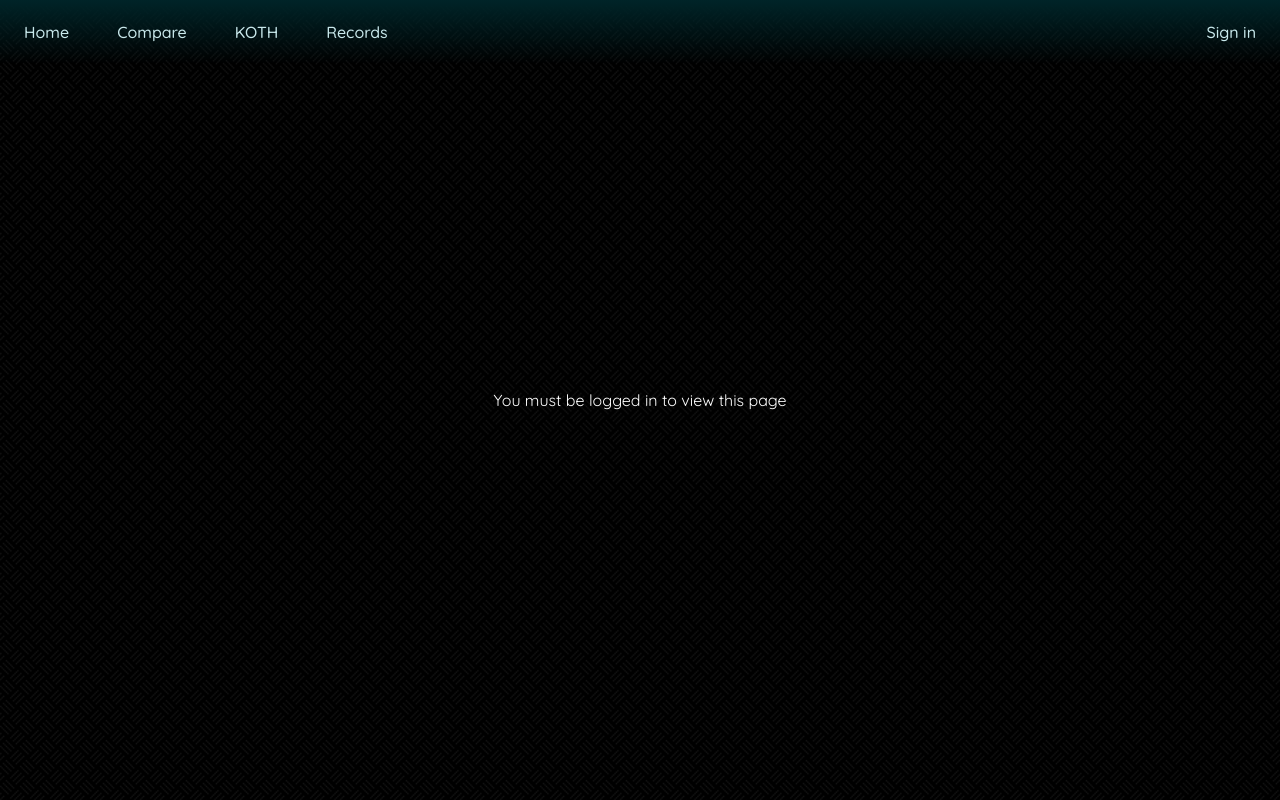
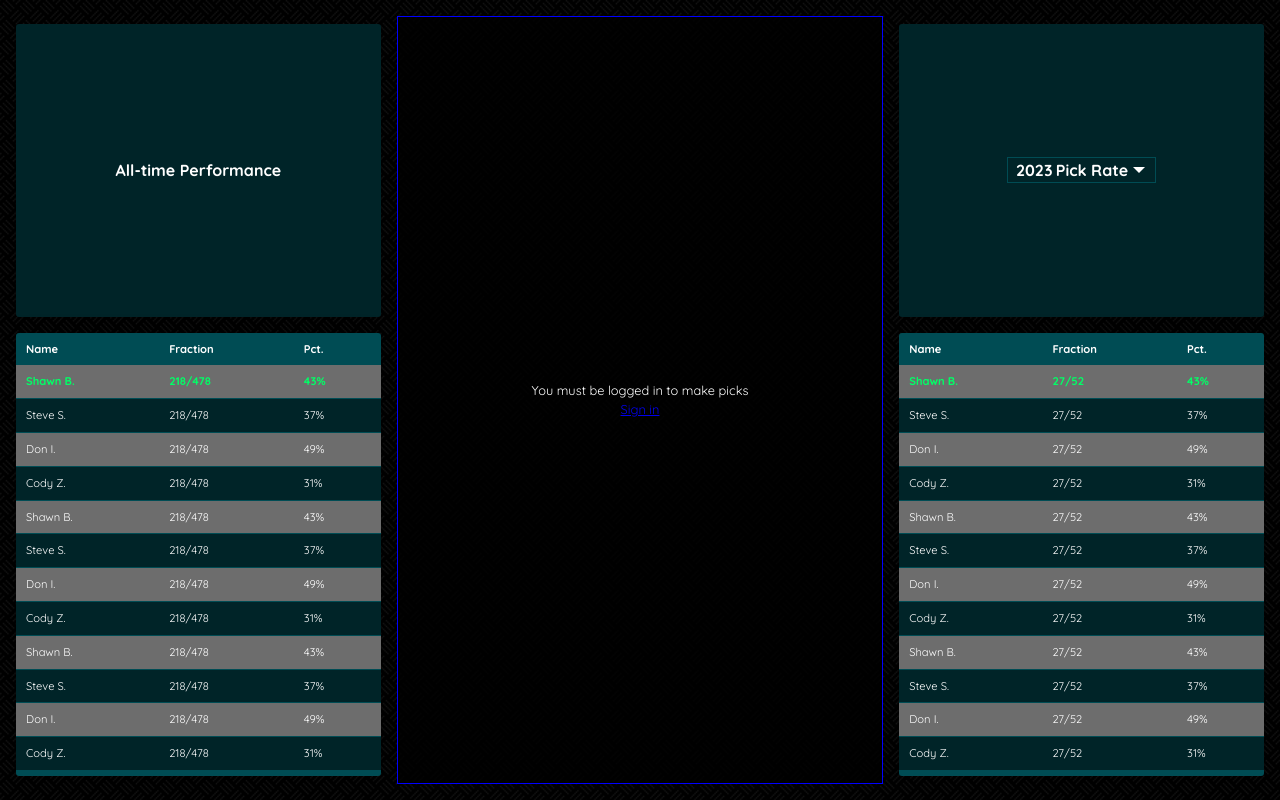
Before and after one commit to sballay8734/mern-league-website, a React (Vite) app in the folder client/: page /picks in a window 1280 px wide. Built offline with nearby package versions, Linux system fonts and the light colour scheme; no server answers.

Commit message:
Style picks page & modify home page

```diff
--- a/client/src/App.scss
+++ b/client/src/App.scss
@@ -19,6 +19,7 @@ main.eagles {
   --primary-color-lighter: rgb(201, 233, 236);
   --primary-color-darker: rgba(0, 36, 40, 1);
   --primary-color-darker-fade: rgba(0,76,84,0);
+  --primary-color-darker-hover: rgb(0, 28, 30);
   --primary-color-darker-active: rgb(0, 21, 23);
   --white: rgba(255,255,255,1);
   --white-active: rgb(189, 189, 189);
--- a/client/src/components/Header/Header.scss
+++ b/client/src/components/Header/Header.scss
@@ -4,10 +4,10 @@
   position: fixed;
   width: 100%;
   height: 100px;
-  // border: 1px solid red;
   transform: translateY(-75px);
   transition: all 300ms;
-  @media screen and (max-width: 768px) {
+  display: none;
+  @media screen and (max-width: 820px) {
     display: none;
   }
   .hover-image {
@@ -100,7 +100,7 @@
   align-items: center;
   justify-content: center;
   z-index: 1;
-  @media screen and (min-width: 769px) {
+  @media screen and (min-width: 821px) {
     display: none;
   }
   .menu-icon {
@@ -116,8 +116,17 @@
     align-items: center;
     justify-content: center;
     z-index: 2;
+    // box-shadow: rgba(3, 165, 46, 0.4) 0px 7px 29px 0px;
+    cursor: pointer;
+    transition: all 300ms;
+    &:hover {
+      opacity: 0.9;
+      // box-shadow: rgba(3, 165, 46, 0.6) 0px 7px 29px 0px;
+      transition: all 300ms;
+    }
     &:active {
       opacity: 0.8;
+      transition: all 300ms;
     }
   }
   .side-nav {
@@ -162,6 +171,14 @@
       .nav-top, .nav-bottom {
         opacity: 1;
         transition: all 200ms;
+        a {
+          &:hover {
+            background-color: var(--primary-color-darker-hover);
+          }
+          &:active {
+            background-color: var(--primary-color-darker-active);
+          }
+        }
       }
     }
     .nav-top {
@@ -185,7 +202,6 @@
       border-bottom: 0.5px solid var(--primary-color);
       &:active {
         background-color: rgb(18, 18, 18);
-        color: rgb(125, 125, 125);
       }
     }
     }
@@ -214,7 +230,6 @@
           border-top: 0.5px solid var(--primary-color);
         }
       &:active {
-        color: rgb(125, 125, 125);
         background-color: var(--primary-color-darker-active);
       }
     }
--- a/client/src/index.scss
+++ b/client/src/index.scss
@@ -66,3 +66,7 @@ p, h1, h2, h3, h4, h5, h6 {
   top: 0;
   left: 0;
 }
+
+input::placeholder {
+  opacity: 0.3;
+}
--- a/client/src/pages/HomePage/HomePage.scss
+++ b/client/src/pages/HomePage/HomePage.scss
@@ -1,20 +1,20 @@
 .circle__center {
-  position: relative;
+  position: absolute;
   height: 25rem;
   width: 25rem;
   display: flex;
   align-items: center;
   justify-content: center;
-  /* background-color: rgb(255, 255, 255); */
   border-radius: 100%;
 }
 
 .established {
-  position: absolute;
+  height: 20%;
+  display: flex;
+  align-items: center;
   color: var(--primary-color);
   font-size: 1.5rem;
   opacity: 0.5;
-  bottom: 50px;
 }
 
 .greeting {
@@ -23,9 +23,10 @@
   font-weight: 400;
   opacity: 0.7;
   font-size: 1.5rem;
-  position: absolute;
-  top: 60px;
   padding: 0 1rem;
+  height: 20%;
+  display: flex;
+  align-items: center;
   @media screen and (max-width: 400px) {
     font-size: 1rem;
   }
@@ -35,17 +36,28 @@
   }
 }
 
-// .hero__image {
-//   // background-image: var(--background-img);
-//   background-size: 20px;
-//   width: 100%;
-//   display: flex;
-//   flex-direction: column;
-//   position: relative;
-//   align-items: center;
-//   justify-content: center;
-//   overflow: hidden;
-// }
+.title-circle-wrapper {
+  position: relative;
+  display: flex;
+  flex-direction: column;
+  align-items: center;
+  justify-content: center;
+  width: 100%;
+  height: 60%;
+}
+
+.hero__image {
+  display: flex;
+  flex-direction: column;
+  align-items: center;
+  justify-content: center;
+}
+
+.title-text-wrapper {
+  display: flex;
+  justify-content: center;
+  position: absolute;
+}
 
 .overlay {
   position: absolute;
@@ -79,7 +91,6 @@
 }
 
 .league-logo {
-  // font-family: 'Rampart One', cursive;
   font-size: 1.4rem;
   padding: 0.2rem 0.2rem;
   transition: var(--transition);
@@ -112,9 +123,9 @@
   height: 3.5rem;
 }
 
-.title-text-wrapper {
-  position: absolute;
-}
+// .title-text-wrapper {
+//   position: absolute;
+// }
 
 .hero__text {
   // font-family: 'Shadows Into Light', cursive;
@@ -127,9 +138,9 @@
 }
 
 .auth-buttons {
-  position: absolute;
-  bottom: 100px;
+  height: 20%;
   display: flex;
+  align-items: center;
   gap: 2rem;
   a {
     text-decoration: none;
@@ -137,7 +148,7 @@
   }
   .signin, .signup {
     width: 120px;
-    height: 50px;
+    height: 40px;
     display: flex;
     justify-content: center;
     align-items: center;
@@ -462,7 +473,7 @@
         screen and (max-height: 600px) {
   .hero__image {
     margin-top: 0;
-    height: 100vh;
+    height: 100svh;
   }
 }
 
--- a/client/src/pages/HomePage/index.tsx
+++ b/client/src/pages/HomePage/index.tsx
@@ -9,8 +9,9 @@ export default function HomePage() {
 
   return (
     <div className="page hero__image">
-      <div className="overlay"></div>
+      {/* <div className="overlay"></div> */}
       <div className="established">EST. 2014</div>
+      <div className="title-circle-wrapper">
         <div className="title-text-wrapper">
           <h1 className="hero__text absolute">
             Welcome to the Legendary League of Ex-Athletes
@@ -90,6 +91,7 @@ export default function HomePage() {
             <div className="icon__pole"></div>
           </div>
         </div>
+      </div>
       {user !== null ? (
         <div className="greeting">
           Welcome <span className="name">{user.displayName}!</span> Ya bitchhhhh
--- a/client/src/pages/PicksPage/PicksPage.scss
+++ b/client/src/pages/PicksPage/PicksPage.scss
@@ -1,3 +1,108 @@
 .picks-page {
   color: white;
+  display: flex;
+  justify-content: space-between;
+  .picks-all-time, .picks-by-season {
+    width: 30%;
+    // border: 1px solid red;
+    height: 100%;
+    display: flex;
+    flex-direction: column;
+    align-items: center;
+    padding: 0.5rem 0;
+    // background-color: rgb(28, 28, 28);
+    border-radius: 3px;
+    overflow: scroll;
+    .header {
+      margin-bottom: 1rem;
+      background-color: var(--primary-color-darker);
+      width: 100%;
+      text-align: center;
+      display: flex;
+      align-items: center;
+      justify-content: center;
+      border-radius: 3px;
+      height: 100%;
+      font-weight: bold;
+      gap: 0.2rem;
+      .years {
+        border: 1px solid var(--primary-color);
+        padding: 0 0.5rem;
+        display: flex;
+        align-items: center;
+        justify-content: center;
+        gap: 0.2rem;
+        cursor: pointer;
+        &:hover {
+          background-color: var(--primary-color);
+        }
+      }
+    }
+    .at-picks-table {
+      border-collapse: collapse;
+      font-size: 0.7em;
+      font-family: sans-serif;
+      box-shadow: 0 0 20px rgba(0, 0, 0, 0.15);
+      width: 100%;
+      border-radius: 3px;
+      overflow: hidden;
+      thead tr {
+        background-color: var(--primary-color);
+        color: #ffffff;
+        text-align: left;
+        width: 100%;
+        font-weight: bold;
+        font-size: 0.7rem;
+      }
+      th, td {
+        padding: 8px 10px;
+      }
+      tbody tr {
+        border-bottom: 1px solid var(--primary-color);
+        background-color: rgb(109, 109, 109);
+        // .percentage {
+        //   text-align: center;
+        // }
+      }
+      tbody tr:nth-of-type(even) {
+        color: white;
+        background-color: var(--primary-color-darker);
+      }
+      tbody tr:last-of-type {
+        border-bottom: 6px solid var(--primary-color);
+      }
+      tbody tr.active-row {
+        font-weight: bold;
+        color: rgb(0, 255, 102);
+      }
+    }
+  }
+  .picks-section-unauth {
+    height: 100%;
+    width: 40%;
+    border: 1px solid blue;
+    display: flex;
+    flex-direction: column;
+    align-items: center;
+    justify-content: center;
+    text-align: center;
+    font-size: 0.8rem;
+    background-color: rgba(0,0,0,0.8);
+  }
+  .picks-section {
+    width: 40%;
+    // border: 1px solid green;
+    height: 100%;
+    display: flex;
+    flex-direction: column;
+    // padding: 1rem;
+    .picks-header {
+      height: 20%;
+      border: 1px solid blue;
+    }
+    .picks {
+      height: 80%;
+      border: 1px solid green;
+    }
+  }
 }
--- a/client/src/pages/PicksPage/index.tsx
+++ b/client/src/pages/PicksPage/index.tsx
@@ -1,18 +1,232 @@
 import { useSelector } from "react-redux"
+import { Link } from "react-router-dom"
 
 import { RootState } from "../../redux/store"
+import { GoTriangleDown } from "react-icons/go"
 import "./PicksPage.scss"
 
 export default function PicksPage() {
   const { user } = useSelector((state: RootState) => state.user)
 
+  // ALL THREE SECTIONS NEED TO BE MOVED TO THEIR OWN COMPONENT (picksAT, picks-section, picks-by-season)
+
   return (
     <div className="page picks-page">
+      {/* Move to own component */}
+      <div className="picks-all-time">
+        <h1 className="header">All-time Performance</h1>
+        <table className="at-picks-table">
+          <thead>
+            <tr>
+              <th>Name</th>
+              <th>Fraction</th>
+              <th>Pct.</th>
+            </tr>
+          </thead>
+          <tbody>
+            <tr className="active-row">
+              <td>Shawn B.</td>
+              <td>218/478</td>
+              <td className="percentage">43%</td>
+            </tr>
+            <tr>
+              <td>Steve S.</td>
+              <td>218/478</td>
+              <td className="percentage">37%</td>
+            </tr>
+            <tr>
+              <td>Don I.</td>
+              <td>218/478</td>
+              <td className="percentage">49%</td>
+            </tr>
+            <tr>
+              <td>Cody Z.</td>
+              <td>218/478</td>
+              <td className="percentage">31%</td>
+            </tr>
+            <tr>
+              <td>Shawn B.</td>
+              <td>218/478</td>
+              <td className="percentage">43%</td>
+            </tr>
+            <tr>
+              <td>Steve S.</td>
+              <td>218/478</td>
+              <td className="percentage">37%</td>
+            </tr>
+            <tr>
+              <td>Don I.</td>
+              <td>218/478</td>
+              <td className="percentage">49%</td>
+            </tr>
+            <tr>
+              <td>Cody Z.</td>
+              <td>218/478</td>
+              <td className="percentage">31%</td>
+            </tr>
+            <tr>
+              <td>Shawn B.</td>
+              <td>218/478</td>
+              <td className="percentage">43%</td>
+            </tr>
+            <tr>
+              <td>Steve S.</td>
+              <td>218/478</td>
+              <td className="percentage">37%</td>
+            </tr>
+            <tr>
+              <td>Don I.</td>
+              <td>218/478</td>
+              <td className="percentage">49%</td>
+            </tr>
+            <tr>
+              <td>Cody Z.</td>
+              <td>218/478</td>
+              <td className="percentage">31%</td>
+            </tr>
+          </tbody>
+        </table>
+      </div>
       {user ? (
+        // Move to own component
+        <div className="picks-section">
+          <div className="picks-header"></div>
+          <div className="picks"></div>
+        </div>
+      ) : (
+        <div className="picks-section-unauth">
+          You must be logged in to make picks
+          <Link to={"/signin"}>Sign in</Link>
+        </div>
+      )}
+      {/* Move to own component */}
+      <div className="picks-by-season">
+        <h1 className="header">
+          <div className="years">
+            <span className="year">2023</span>
+            <span className="word">Pick Rate</span>
+            <span className="arrow">
+              <GoTriangleDown />
+            </span>
+          </div>
+        </h1>
+        <table className="at-picks-table">
+          <thead>
+            <tr>
+              <th>Name</th>
+              <th>Fraction</th>
+              <th>Pct.</th>
+            </tr>
+          </thead>
+          <tbody>
+            <tr className="active-row">
+              <td>Shawn B.</td>
+              <td>27/52</td>
+              <td className="percentage">43%</td>
+            </tr>
+            <tr>
+              <td>Steve S.</td>
+              <td>27/52</td>
+              <td className="percentage">37%</td>
+            </tr>
+            <tr>
+              <td>Don I.</td>
+              <td>27/52</td>
+              <td className="percentage">49%</td>
+            </tr>
+            <tr>
+              <td>Cody Z.</td>
+              <td>27/52</td>
+              <td className="percentage">31%</td>
+            </tr>
+            <tr>
+              <td>Shawn B.</td>
+              <td>27/52</td>
+              <td className="percentage">43%</td>
+            </tr>
+            <tr>
+              <td>Steve S.</td>
+              <td>27/52</td>
+              <td className="percentage">37%</td>
+            </tr>
+            <tr>
+              <td>Don I.</td>
+              <td>27/52</td>
+              <td className="percentage">49%</td>
+            </tr>
+            <tr>
+              <td>Cody Z.</td>
+              <td>27/52</td>
+              <td className="percentage">31%</td>
+            </tr>
+            <tr>
+              <td>Shawn B.</td>
+              <td>27/52</td>
+              <td className="percentage">43%</td>
+            </tr>
+            <tr>
+              <td>Steve S.</td>
+              <td>27/52</td>
+              <td className="percentage">37%</td>
+            </tr>
+            <tr>
+              <td>Don I.</td>
+              <td>27/52</td>
+              <td className="percentage">49%</td>
+            </tr>
+            <tr>
+              <td>Cody Z.</td>
+              <td>27/52</td>
+              <td className="percentage">31%</td>
+            </tr>
+          </tbody>
+        </table>
+      </div>
+      {/* {user ? (
         <div>Picks page</div>
       ) : (
         <div>You must be logged in to view this page</div>
-      )}
+      )} */}
     </div>
   )
 }
+
+// import React, { useState, useEffect } from "react"
+
+// const ResponsiveComponent = () => {
+//   const [viewportWidth, setViewportWidth] = useState(window.innerWidth)
+
+//   useEffect(() => {
+//     const handleResize = () => {
+//       setViewportWidth(window.innerWidth)
+//     }
+
+//     // Attach the event listener
+//     window.addEventListener("resize", handleResize)
+
+//     // Cleanup the event listener on component unmount
+//     return () => {
+//       window.removeEventListener("resize", handleResize)
+//     }
+//   }, [])
+
+//   return (
+//     <div>
+//       {viewportWidth > 768 ? (
+//         <LargeScreenComponent />
+//       ) : (
+//         <SmallScreenComponent />
+//       )}
+//     </div>
+//   )
+// }
+
+// const LargeScreenComponent = () => {
+//   return <p>This is rendered on large screens.</p>
+// }
+
+// const SmallScreenComponent = () => {
+//   return <p>This is rendered on small screens.</p>
+// }
+
+// export default ResponsiveComponent
```
Also changed, not shown: 1 other file (tests, documents, lock files or other folders). Lines whose indentation alone changed are shown as unchanged.
